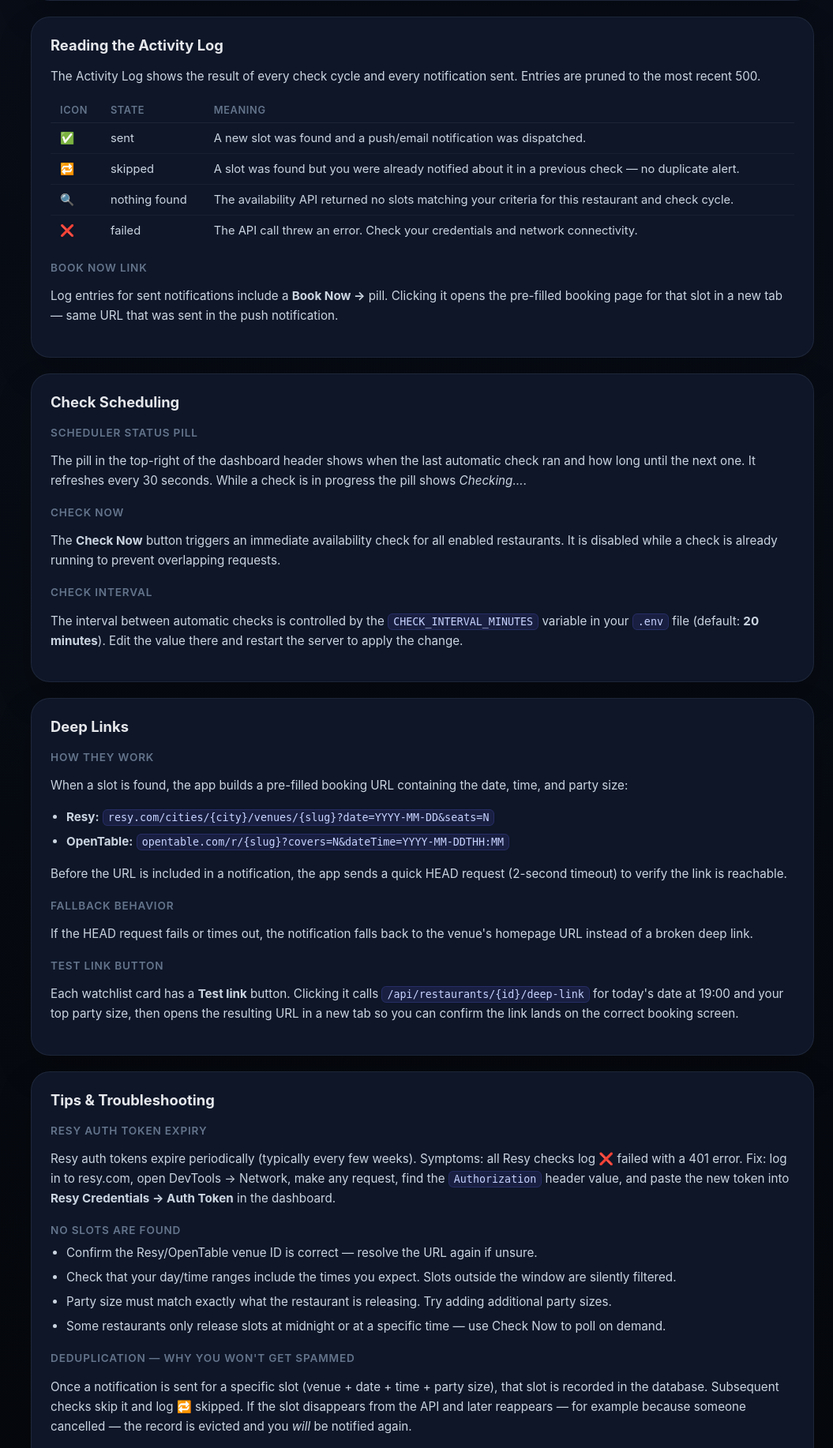
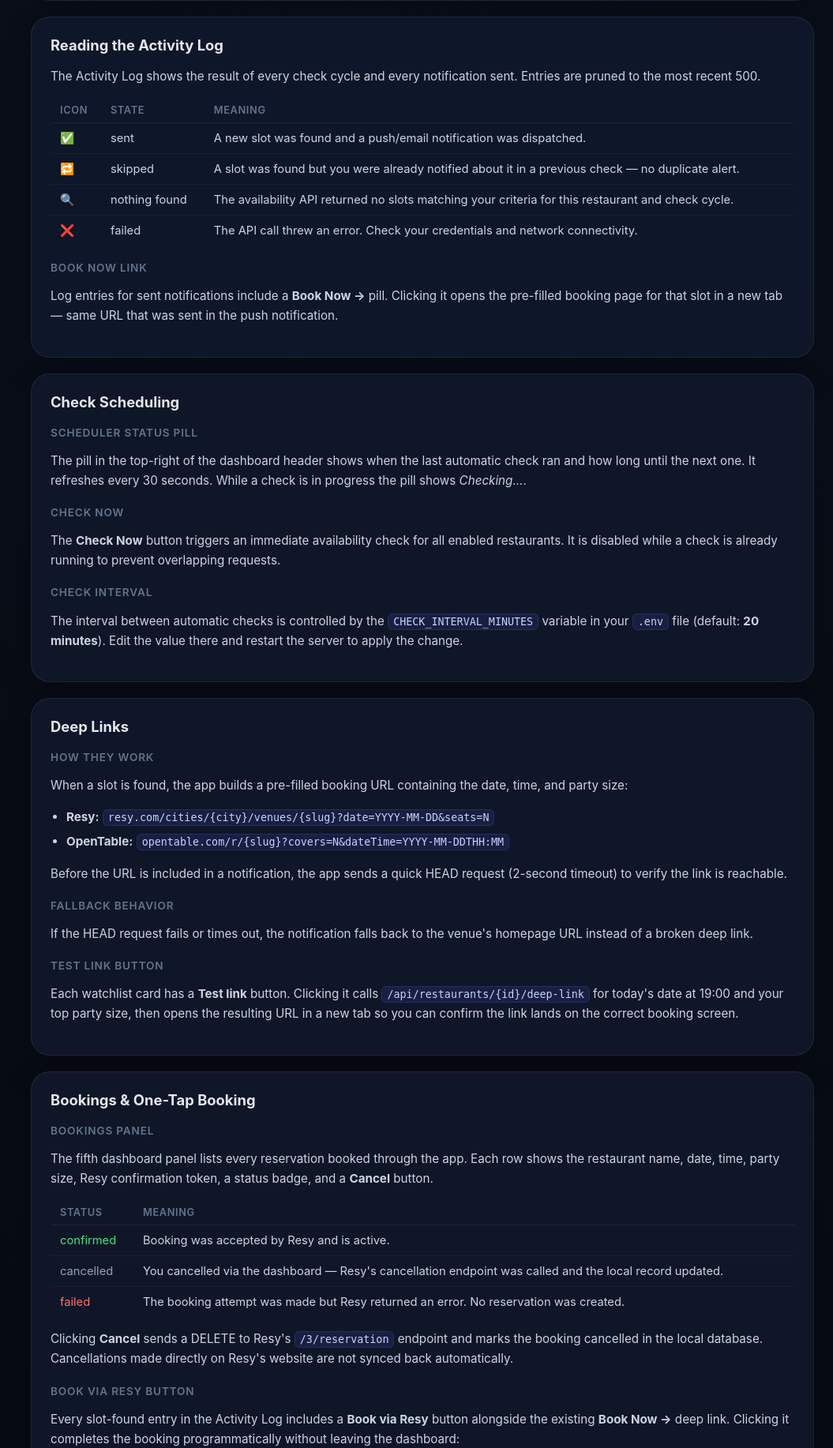
Before and after one commit to azhang1066/Restaurant-Reservations, a Flask app: page /help in a window 1280 px wide. Shown: the part 1771-3605 px from the top of the page at 79% size, without its empty margins (225-1280 px from the left). Run offline with Flask 3, Linux system fonts and the light colour scheme; parts of the project's set-up code (start-up, migrations or seed data) failed here and were passed over.

Commit message:
Updating "Help" screen

```diff
--- a/templates/help.html
+++ b/templates/help.html
@@ -179,6 +179,7 @@
           <li><a href="#notifications">Notification Setup</a></li>
           <li><a href="#activity-log">Reading the Activity Log</a></li>
           <li><a href="#scheduling">Check Scheduling</a></li>
+          <li><a href="#bookings">Bookings &amp; One-Tap Booking</a></li>
           <li><a href="#deep-links">Deep Links</a></li>
           <li><a href="#tips">Tips &amp; Troubleshooting</a></li>
         </ul>
@@ -319,6 +320,67 @@ python run_dashboard.py</code>
           <p>Each watchlist card has a <strong>Test link</strong> button. Clicking it calls <code>/api/restaurants/{id}/deep-link</code> for today's date at 19:00 and your top party size, then opens the resulting URL in a new tab so you can confirm the link lands on the correct booking screen.</p>
         </section>
 
+        <!-- Bookings & One-Tap Booking -->
+        <section id="bookings" class="panel help-section">
+          <h2>Bookings &amp; One-Tap Booking</h2>
+
+          <h3>Bookings panel</h3>
+          <p>The fifth dashboard panel lists every reservation booked through the app. Each row shows the restaurant name, date, time, party size, Resy confirmation token, a status badge, and a <strong>Cancel</strong> button.</p>
+
+          <table class="log-table">
+            <thead>
+              <tr>
+                <th>Status</th>
+                <th>Meaning</th>
+              </tr>
+            </thead>
+            <tbody>
+              <tr>
+                <td style="color:#4ade80">confirmed</td>
+                <td>Booking was accepted by Resy and is active.</td>
+              </tr>
+              <tr>
+                <td style="color:#94a3b8">cancelled</td>
+                <td>You cancelled via the dashboard — Resy's cancellation endpoint was called and the local record updated.</td>
+              </tr>
+              <tr>
+                <td style="color:#f87171">failed</td>
+                <td>The booking attempt was made but Resy returned an error. No reservation was created.</td>
+              </tr>
+            </tbody>
+          </table>
+
+          <p>Clicking <strong>Cancel</strong> sends a DELETE to Resy's <code>/3/reservation</code> endpoint and marks the booking cancelled in the local database. Cancellations made directly on Resy's website are not synced back automatically.</p>
+
+          <h3>Book via Resy button</h3>
+          <p>Every slot-found entry in the Activity Log includes a <strong>Book via Resy</strong> button alongside the existing <strong>Book Now →</strong> deep link. Clicking it completes the booking programmatically without leaving the dashboard:</p>
+          <ol>
+            <li>Calls <code>GET /3/details</code> to re-confirm the slot is still available and fetch the booking token.</li>
+            <li>Calls <code>POST /3/book</code> with your saved payment method.</li>
+            <li>Shows a toast with the confirmation token and adds the booking to the Bookings panel.</li>
+          </ol>
+          <p>If the slot is taken between steps 1 and 2 you'll see a clear error message; the app continues watching for the next available slot.</p>
+
+          <h3>Auto-Book toggle</h3>
+          <p>Enable <strong>Auto-Book</strong> in Notification Settings to have the app book the first matching slot automatically the moment it's found — no manual click required. A push notification reading <em>"✅ Booked!"</em> is sent on success.</p>
+
+          <div class="callout">
+            <strong>Warning:</strong> Auto-Book charges your saved Resy payment method without any confirmation prompt. A credit card must be on file on your Resy account or the attempt will abort with an error.
+          </div>
+
+          <h3>Auto-Book safety guardrails</h3>
+          <ul>
+            <li>The slot is re-confirmed via <code>/3/details</code> immediately before booking — stale data is never submitted.</li>
+            <li>If no payment method is on file the attempt aborts and a clear message is written to the Activity Log.</li>
+            <li>A <strong>60-second per-restaurant cooldown</strong> limits attempts to one per minute per venue, preventing repeated charges on rapid slot fluctuations.</li>
+            <li>Every attempt — success or failure — is written to the Activity Log with full details.</li>
+            <li>If booking fails for any reason the normal availability push notification fires as a fallback, so you're never left unaware of a slot.</li>
+          </ul>
+
+          <h3>Payment method override</h3>
+          <p>By default Resy charges whichever card is set as your account default. To pin a specific card, enter its <strong>Payment Method ID</strong> in the <code>RESY_PAYMENT_METHOD_ID</code> field in Notification Settings. Leave it blank to use your account default.</p>
+        </section>
+
         <!-- Tips & Troubleshooting -->
         <section id="tips" class="panel help-section">
           <h2>Tips &amp; Troubleshooting</h2>
@@ -336,6 +398,34 @@ python run_dashboard.py</code>
 
           <h3>Deduplication — why you won't get spammed</h3>
           <p>Once a notification is sent for a specific slot (venue + date + time + party size), that slot is recorded in the database. Subsequent checks skip it and log 🔁 skipped. If the slot disappears from the API and later reappears — for example because someone cancelled — the record is evicted and you <em>will</em> be notified again.</p>
+
+          <h3>Booking error messages</h3>
+          <table class="log-table">
+            <thead>
+              <tr>
+                <th>Situation</th>
+                <th>Message</th>
+              </tr>
+            </thead>
+            <tbody>
+              <tr>
+                <td>Slot taken before booking completes</td>
+                <td>"That slot was just taken — keeping watch for the next one"</td>
+              </tr>
+              <tr>
+                <td>No card on file</td>
+                <td>"Add a credit card to your Resy account before enabling auto-book"</td>
+              </tr>
+              <tr>
+                <td>Auth token expired</td>
+                <td>"Your Resy session has expired — update RESY_API_KEY in Settings"</td>
+              </tr>
+              <tr>
+                <td>Network timeout</td>
+                <td>"Resy didn't respond in time — will retry on the next check cycle"</td>
+              </tr>
+            </tbody>
+          </table>
 
           <h3>Multi-party-size behavior</h3>
           <p>When you add more than one party size to a restaurant, each size is checked independently. If the same time slot is available for multiple sizes in one check run, only one notification is sent (the first match wins). Across separate check runs, deduplication applies per party size independently.</p>
```
Also changed, not shown: Restaurant_Reservations_PLAN.md (+11 -5 lines), README.md.
